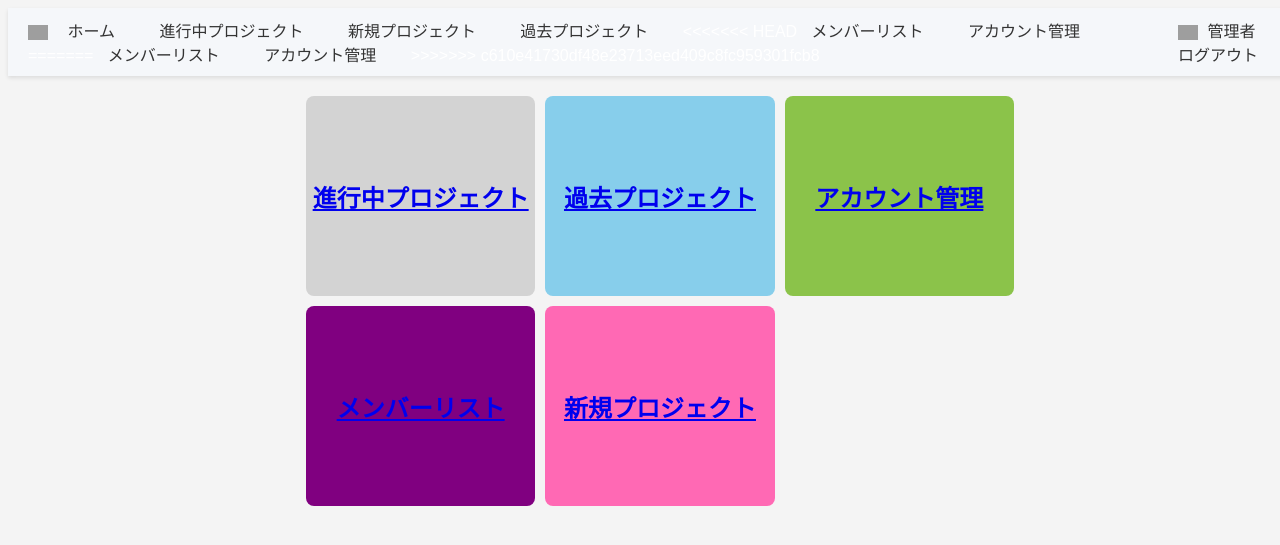
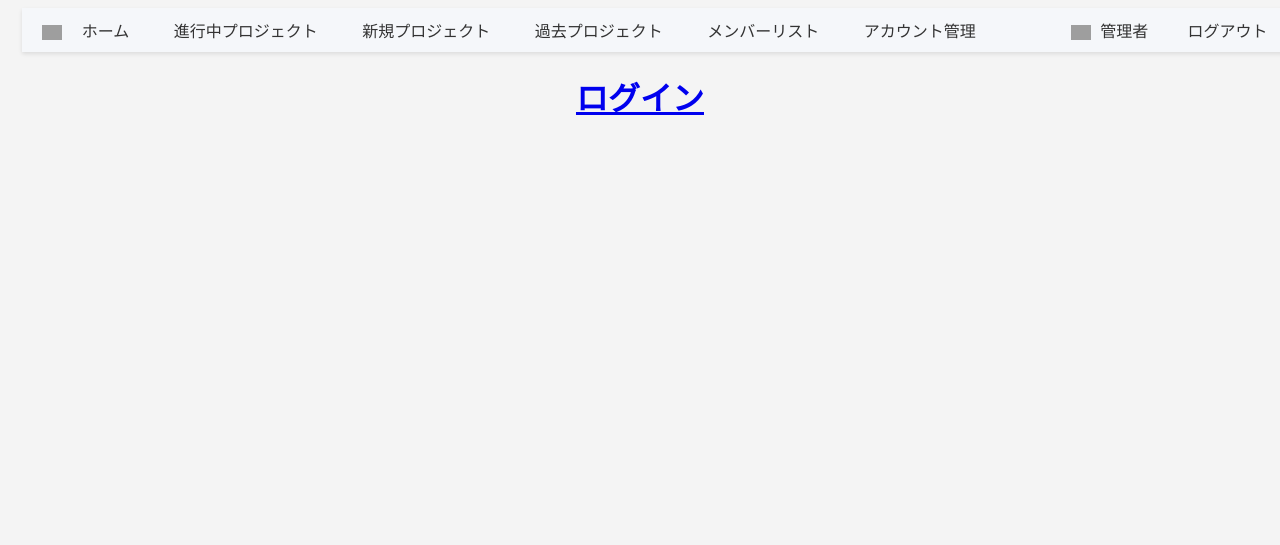
Before and after one commit to gayo3n/canri, a Django app: page / in a window 1280 px wide. Shown: the top 545 px of the page. Run offline with Django 5.2, Linux system fonts and the light colour scheme; grey boxes are pictures that could not be loaded.

Commit message:
Please enter the commit message for your changes. Lines starting with '#' will be ignored, and an empty message aborts the commit.
On branch front
Your branch is up to date with 'origin/front'.

Changes to be committed:
	modified:   accounts/__pycache__/forms.cpython-311.pyc
	modified:   accounts/__pycache__/urls.cpython-311.pyc
	modified:   accounts/__pycache__/views.cpython-311.pyc
	modified:   accounts/templates/base2.html
	modified:   canri/__pycache__/urls.cpython-311.pyc
	modified:   canri_app/__pycache__/urls.cpython-311.pyc
	modified:   canri_app/__pycache__/views.cpython-311.pyc
	modified:   canri_app/templates/index.html
	modified:   canri_app/templates/memberList_make.html

```diff
--- a/accounts/templates/base2.html
+++ b/accounts/templates/base2.html
@@ -18,13 +18,8 @@
                 <a href="#">進行中プロジェクト</a>
                 <a href="#">新規プロジェクト</a>
                 <a href="#">過去プロジェクト</a>
-<<<<<<< HEAD
-                <a href="#">メンバーリスト</a>
+                <a href="{% url 'canri_app:memberlist' %}">メンバーリスト</a>
                 <a href="{% url 'canri_app:management_account' %}">アカウント管理</a>
-=======
-                <a href="{% url 'canri_app:memberlist' %}">メンバーリスト</a>
-                <a href="{% url 'management_account' %}">アカウント管理</a>
->>>>>>> c610e41730df48e23713eed409c8fc959301fcb8
             </div>
             <div class="navbar-right">
                 <a href="#" class="user-icon">
--- a/canri_app/templates/index.html
+++ b/canri_app/templates/index.html
@@ -5,6 +5,7 @@
 {% block head %}<link rel="stylesheet" href="{% static 'css/menu.css' %}">{% endblock %}
 
 {% block content %}
+{% if user.is_authenticated %}
 <div class="main-content">
     <div class="box box1"><a href="#">進行中プロジェクト</a></div>
     <div class="box box2"><a href="#">過去プロジェクト</a></div>
@@ -12,4 +13,7 @@
     <div class="box box4"><a href="{% url 'canri_app:memberlist' %}">メンバーリスト</a></div>
     <div class="box box5"><a href="#">新規プロジェクト</a></div>
 </div>
+{% else %}
+<h1><a href="{% url 'login' %}">ログイン</a></h1>
+{% endif %}
 {% endblock %}
--- a/canri_app/templates/memberList_make.html
+++ b/canri_app/templates/memberList_make.html
@@ -18,7 +18,7 @@
                 <li>{{ Member.name }}</li>
             {% endfor %}
         </ul>
-        <a href="{% url 'canri_app:member_make' %}" class="btn">＋</button>
+        <a href="{% url 'canri_app:member_make' %}" class="btn">＋</a>
     </block>
 
     <block>
```
